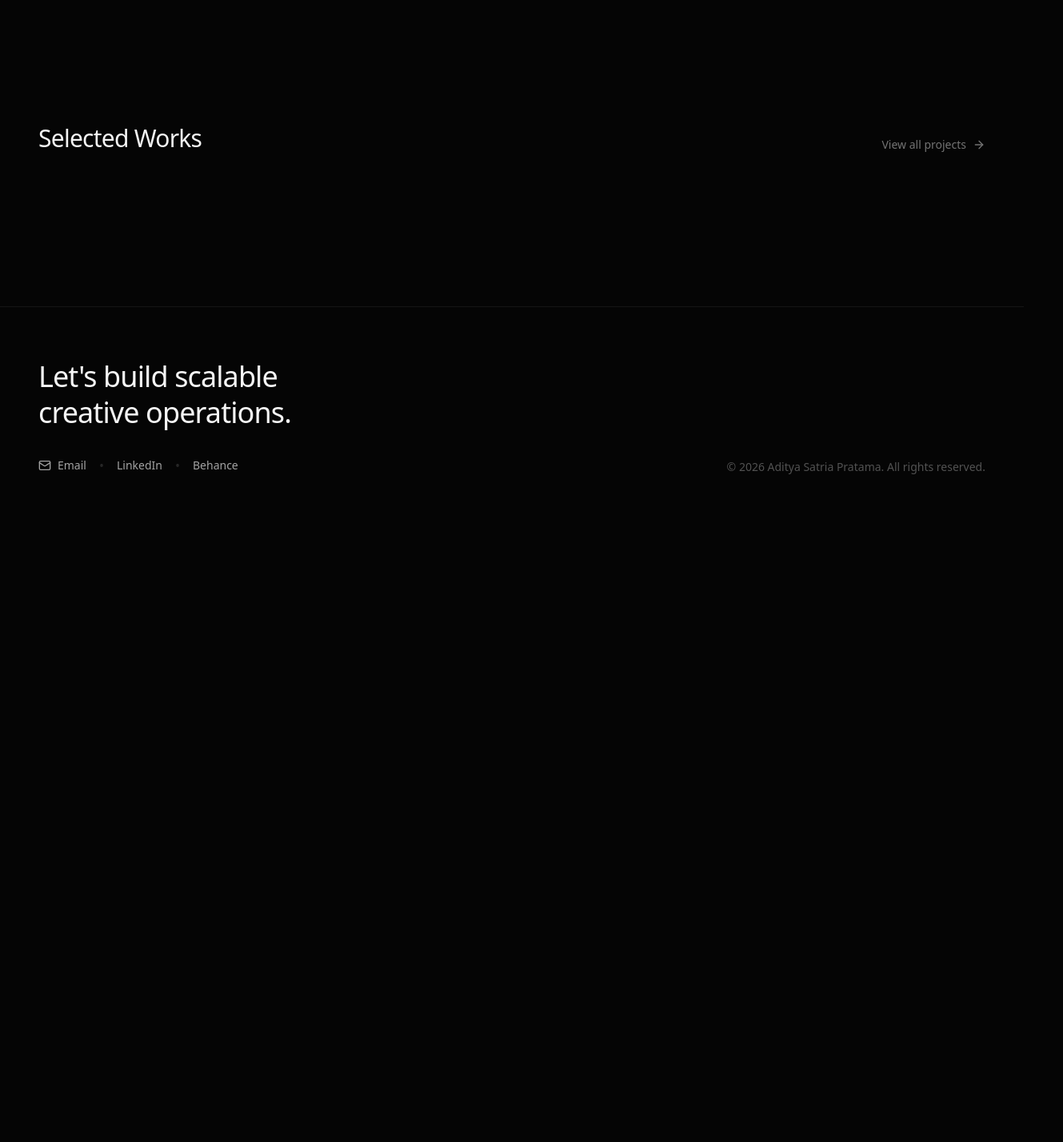
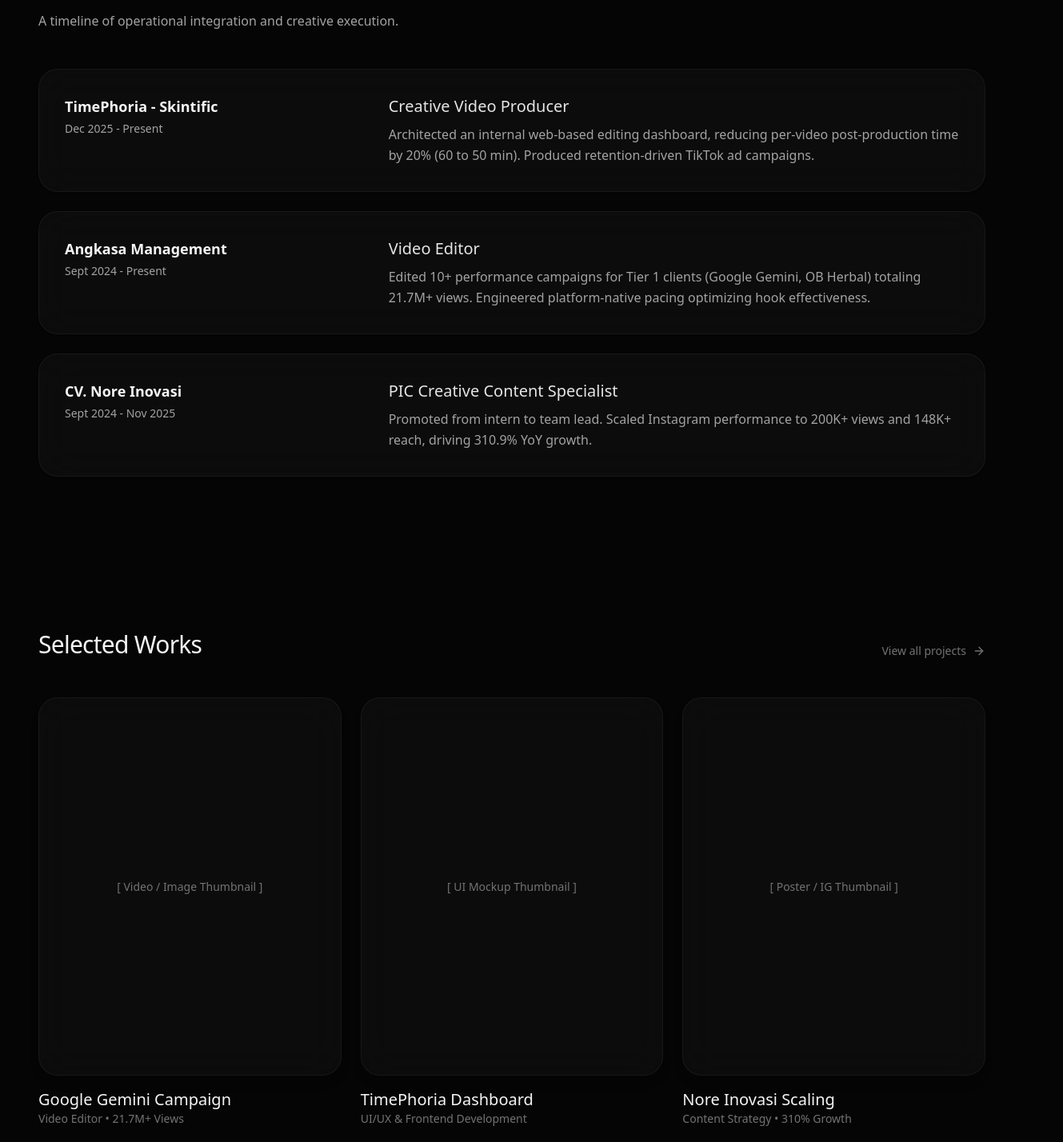
Before and after one commit to Adityasat23/portfolio, a Next.js app: page / in a window 1280 px wide. Shown: the part 1087-2515 px from the top of the page at 80% size, 1329 px wide, since content can reach past the window. Before the commit the page ends 1745 px from the top, so only its background shows below. Built offline with nearby package versions, Linux system fonts and the light colour scheme.

Commit message:
UPDATEPORTO

```diff
--- a/app/page.tsx
+++ b/app/page.tsx
@@ -6,13 +6,13 @@ import Link from "next/link";
 import ParticleBackground from "@/components/ParticleBackground";
 import { useLanguage } from "@/context/LanguageContext";
 
-// Animasi Variants
+// Animasi
 const fadeUp: Variants = { hidden: { opacity: 0, y: 20 }, visible: { opacity: 1, y: 0, transition: { duration: 0.6, ease: [0.16, 1, 0.3, 1] } } };
 const staggerContainer: Variants = { hidden: { opacity: 0 }, visible: { opacity: 1, transition: { staggerChildren: 0.1 } } };
 const textRevealContainer: Variants = { hidden: { opacity: 0 }, visible: { opacity: 1, transition: { staggerChildren: 0.08, delayChildren: 0.2 } } };
 const textRevealItem: Variants = { hidden: { opacity: 0, y: 40, filter: "blur(8px)" }, visible: { opacity: 1, y: 0, filter: "blur(0px)", transition: { duration: 0.8, ease: [0.16, 1, 0.3, 1] } } };
 
-// Data Ikon Antigravity
+// Data Ikon Interaktif Antigravity
 const softwareIcons = [
   { icon: Video, label: "Premiere", href: "/work" },
   { icon: PenTool, label: "Photoshop", href: "/work" },
@@ -22,16 +22,45 @@ const softwareIcons = [
   { icon: Cuboid, label: "Unreal", href: "/work" },
 ];
 
+// Data Experience (Dari CV)
+const experienceData = [
+  {
+    company: "TimePhoria - Skintific",
+    role: "Creative Video Producer",
+    date: "Dec 2025 - Present",
+    description: "Architected an internal web-based editing dashboard, reducing per-video post-production time by 20% (60 to 50 min). Produced retention-driven TikTok ad campaigns."
+  },
+  {
+    company: "Angkasa Management",
+    role: "Video Editor",
+    date: "Sept 2024 - Present",
+    description: "Edited 10+ performance campaigns for Tier 1 clients (Google Gemini, OB Herbal) totaling 21.7M+ views. Engineered platform-native pacing optimizing hook effectiveness."
+  },
+  {
+    company: "CV. Nore Inovasi",
+    role: "PIC Creative Content Specialist",
+    date: "Sept 2024 - Nov 2025",
+    description: "Promoted from intern to team lead. Scaled Instagram performance to 200K+ views and 148K+ reach, driving 310.9% YoY growth."
+  }
+];
+
 export default function Home() {
   const { t } = useLanguage();
+  return (
+    <main className="min-h-screen pt-32 pb-24 px-6 md:px-12 max-w-7xl mx-auto space-y-32">
+      <motion.div
+      variants={textRevealContainer}
+      initial="hidden"
+      animate="visible"
+      className="relative z-10 flex flex-col items-start w-full max-w-4xl pointer-events-none"
+    >
 
-  return (
-    <div className="min-h-screen overflow-x-hidden bg-neutral-50 dark:bg-[#050505] text-neutral-600 dark:text-neutral-400 font-sans transition-colors duration-300">
+    </motion.div>
 
-      <main className="max-w-7xl mx-auto px-6 md:px-12 pb-24 space-y-32">
+      {/* 1. HERO SECTION (ANTIGRAVITY STYLE + CV DOWNLOAD) */}
+      <section className="relative min-h-[75vh] flex flex-col justify-center border border-transparent overflow-visible">
 
-        {/* HERO SECTION */}
-        <section className="relative pt-32 md:pt-48 min-h-[75vh] flex flex-col justify-center border border-transparent overflow-visible">
+        {/* Background Partikel Interaktif */}
         <ParticleBackground />
 
         <motion.div
@@ -40,13 +69,18 @@ export default function Home() {
           animate="visible"
           className="relative z-10 flex flex-col items-start w-full max-w-4xl pointer-events-none"
         >
-            {/* Icon Wave */}
+          {/* Icon Wave Interaktif (Slide & Pop) */}
           <div className="flex flex-wrap items-center gap-3 sm:gap-4 mb-16 ml-0 sm:ml-4 pointer-events-auto min-h-[4rem] w-full max-w-[100vw] pr-4">
             {softwareIcons.map((item, index) => {
               const Icon = item.icon;
               const translateY = Math.sin(index) * 12;
               return (
-                  <Link href={item.href} key={index} style={{ transform: `translateY(${translateY}px)` }} className="group relative flex items-center h-14 w-14 hover:w-36 bg-white/80 dark:bg-neutral-900/80 backdrop-blur-md border border-neutral-200 dark:border-neutral-800 rounded-full shadow-sm overflow-hidden transition-all duration-500 ease-[cubic-bezier(0.16,1,0.3,1)]">
+                <Link
+                  href={item.href}
+                  key={index}
+                  style={{ transform: `translateY(${translateY}px)` }}
+                  className="group relative flex items-center h-14 w-14 hover:w-36 bg-white/80 dark:bg-neutral-900/80 backdrop-blur-md border border-neutral-200 dark:border-neutral-800 rounded-full shadow-sm overflow-hidden transition-all duration-500 ease-[cubic-bezier(0.16,1,0.3,1)]"
+                >
                   <div className="absolute left-0 w-14 h-full flex items-center justify-center transition-transform duration-500 group-hover:-translate-x-1">
                     <Icon strokeWidth={1.5} className="w-6 h-6 text-neutral-600 dark:text-neutral-400 group-hover:text-neutral-900 dark:group-hover:text-white transition-colors" />
                   </div>
@@ -58,49 +92,119 @@ export default function Home() {
             })}
           </div>
 
+          {/* Headline */}
           <h1 className="text-4xl md:text-6xl font-medium text-neutral-900 dark:text-neutral-100 tracking-tight leading-[1.1] max-w-4xl">
-              {t("hero.title")} <br/>
-              <span className="text-neutral-400 dark:text-neutral-500">{t("hero.subtitle")}</span>
+            Hi, I'm Aditya Satria Pratama. <br/>
+            <span className="text-neutral-400 dark:text-neutral-500">A Creative Video Producer & Designer with a strong foundation in Informatics.</span>
           </h1>
 
           <motion.p variants={textRevealItem} className="mt-6 text-lg md:text-xl text-neutral-500 dark:text-neutral-400 max-w-2xl leading-relaxed">
-              {t("hero.description")}
+            Operating at the intersection of high-end video production, 3D environments, and operational UI/UX efficiency.
           </motion.p>
 
+          {/* Call to Action & Download CV */}
           <motion.div variants={textRevealItem} className="mt-12 flex flex-col sm:flex-row items-center gap-4 pointer-events-auto">
             <Link href="/work" className="flex items-center justify-center gap-2 px-8 py-4 bg-neutral-900 dark:bg-neutral-100 text-white dark:text-neutral-950 font-medium rounded-full hover:scale-105 transition-transform duration-300 shadow-lg">
-                {t("btn.explore")}
+              Explore Selected Works
             </Link>
-              <a href="/CV_ADITYA_SATRIA_PRATAMA_2026.pdf" download className="flex items-center justify-center gap-2 px-8 py-4 bg-white/50 dark:bg-neutral-900/50 backdrop-blur-md text-neutral-900 dark:text-neutral-100 font-medium rounded-full border border-neutral-300 dark:border-neutral-700 hover:bg-white dark:hover:bg-neutral-800 transition-colors duration-300">
-                {t("btn.downloadCV")} <Download className="w-4 h-4 ml-1" />
+            <a href="/CV ADITYA SATRIA PRATAMA 2026.pdf" download className="flex items-center justify-center gap-2 px-8 py-4 bg-white/50 dark:bg-neutral-900/50 backdrop-blur-md text-neutral-900 dark:text-neutral-100 font-medium rounded-full border border-neutral-300 dark:border-neutral-700 hover:bg-white dark:hover:bg-neutral-800 transition-colors duration-300">
+              Download CV <Download className="w-4 h-4 ml-1" />
             </a>
           </motion.div>
         </motion.div>
       </section>
 
-        {/* EXPERIENCE SECTION */}
-        <motion.section variants={staggerContainer} initial="hidden" whileInView="visible" viewport={{ once: true, margin: "-100px" }} className="space-y-12 border-t border-neutral-200/50 dark:border-neutral-800/50 pt-16 relative z-10">
+      {/* 2. EXPERIENCE TIMELINE SECTION */}
+      <motion.section
+        variants={staggerContainer}
+        initial="hidden"
+        whileInView="visible"
+        viewport={{ once: true, margin: "-100px" }}
+        className="space-y-12 border-t border-neutral-200/50 dark:border-neutral-800/50 pt-16 relative z-10"
+      >
         <motion.div variants={fadeUp} className="space-y-4">
-            <h2 className="text-3xl font-medium text-neutral-900 dark:text-neutral-100 tracking-tight">{t("section.experience")}</h2>
-            <p className="text-neutral-500 dark:text-neutral-400">{t("section.experience.desc")}</p>
+          <h2 className="text-3xl font-medium text-neutral-900 dark:text-neutral-100 tracking-tight">Professional Experience</h2>
+          <p className="text-neutral-500 dark:text-neutral-400">A timeline of operational integration and creative execution.</p>
         </motion.div>
-          {/* Timeline Mapping... */}
+
+        <div className="grid grid-cols-1 gap-6">
+          {experienceData.map((exp, index) => (
+            <motion.div
+              key={index}
+              variants={fadeUp}
+              className="flex flex-col md:flex-row md:items-start gap-2 md:gap-12 p-8 bg-white/60 dark:bg-neutral-900/40 backdrop-blur-xl border border-neutral-200/50 dark:border-neutral-800/50 rounded-3xl transition-colors hover:border-neutral-300 dark:hover:border-neutral-700 shadow-sm"
+            >
+              <div className="md:w-1/3 space-y-1">
+                <h3 className="text-lg font-semibold text-neutral-900 dark:text-neutral-100">{exp.company}</h3>
+                <p className="text-sm font-medium text-neutral-500 dark:text-neutral-400">{exp.date}</p>
+              </div>
+              <div className="md:w-2/3 space-y-2 mt-2 md:mt-0">
+                <h4 className="text-xl font-medium text-neutral-800 dark:text-neutral-200">{exp.role}</h4>
+                <p className="text-base leading-relaxed text-neutral-600 dark:text-neutral-400">
+                  {exp.description}
+                </p>
+              </div>
+            </motion.div>
+          ))}
+        </div>
       </motion.section>
 
-        {/* SELECTED WORKS */}
-        <motion.section id="work" variants={staggerContainer} initial="hidden" whileInView="visible" viewport={{ once: true, margin: "-100px" }} className="space-y-12 relative z-10 pt-16">
+      {/* 3. SELECTED WORKS (GLASSMORPHISM CARDS) */}
+      <motion.section
+        variants={staggerContainer}
+        initial="hidden"
+        whileInView="visible"
+        viewport={{ once: true, margin: "-100px" }}
+        className="space-y-12 relative z-10 pt-16"
+      >
         <div className="flex items-end justify-between">
-            <motion.h2 variants={fadeUp} className="text-3xl font-medium text-neutral-900 dark:text-neutral-100 tracking-tight">{t("section.works")}</motion.h2>
+          <motion.h2 variants={fadeUp} className="text-3xl font-medium text-neutral-900 dark:text-neutral-100 tracking-tight">Selected Works</motion.h2>
           <motion.div variants={fadeUp}>
             <Link href="/work" className="text-sm font-medium text-neutral-500 hover:text-neutral-900 dark:hover:text-neutral-100 flex items-center gap-2 transition-colors">
-                {t("section.works.viewAll")} <ArrowRight className="w-4 h-4" />
+              View all projects <ArrowRight className="w-4 h-4" />
             </Link>
           </motion.div>
         </div>
-          {/* Grid Projects... */}
+
+        <div className="grid grid-cols-1 md:grid-cols-3 gap-6">
+          <motion.div variants={fadeUp} className="group">
+            <Link href="/work/gemini" className="block space-y-4">
+              <div className="aspect-[4/5] bg-white/60 dark:bg-neutral-900/40 backdrop-blur-xl border border-neutral-200/50 dark:border-neutral-800/50 rounded-3xl overflow-hidden relative shadow-lg flex items-center justify-center transition-transform duration-500 group-hover:-translate-y-2">
+                <span className="text-sm text-neutral-500">[ Video / Image Thumbnail ]</span>
+              </div>
+              <div>
+                <h3 className="text-xl font-medium text-neutral-900 dark:text-neutral-100">Google Gemini Campaign</h3>
+                <p className="text-sm text-neutral-500">Video Editor • 21.7M+ Views</p>
+              </div>
+            </Link>
+          </motion.div>
+
+          <motion.div variants={fadeUp} className="group">
+            <Link href="/work/timephoria" className="block space-y-4">
+              <div className="aspect-[4/5] bg-white/60 dark:bg-neutral-900/40 backdrop-blur-xl border border-neutral-200/50 dark:border-neutral-800/50 rounded-3xl overflow-hidden relative shadow-lg flex items-center justify-center transition-transform duration-500 group-hover:-translate-y-2">
+                <span className="text-sm text-neutral-500">[ UI Mockup Thumbnail ]</span>
+              </div>
+              <div>
+                <h3 className="text-xl font-medium text-neutral-900 dark:text-neutral-100">TimePhoria Dashboard</h3>
+                <p className="text-sm text-neutral-500">UI/UX & Frontend Development</p>
+              </div>
+            </Link>
+          </motion.div>
+
+          <motion.div variants={fadeUp} className="group">
+            <Link href="/work/nore" className="block space-y-4">
+              <div className="aspect-[4/5] bg-white/60 dark:bg-neutral-900/40 backdrop-blur-xl border border-neutral-200/50 dark:border-neutral-800/50 rounded-3xl overflow-hidden relative shadow-lg flex items-center justify-center transition-transform duration-500 group-hover:-translate-y-2">
+                <span className="text-sm text-neutral-500">[ Poster / IG Thumbnail ]</span>
+              </div>
+              <div>
+                <h3 className="text-xl font-medium text-neutral-900 dark:text-neutral-100">Nore Inovasi Scaling</h3>
+                <p className="text-sm text-neutral-500">Content Strategy • 310% Growth</p>
+              </div>
+            </Link>
+          </motion.div>
+        </div>
       </motion.section>
 
     </main>
-    </div>
   );
 }
```
Lines whose indentation alone changed are shown as unchanged.
